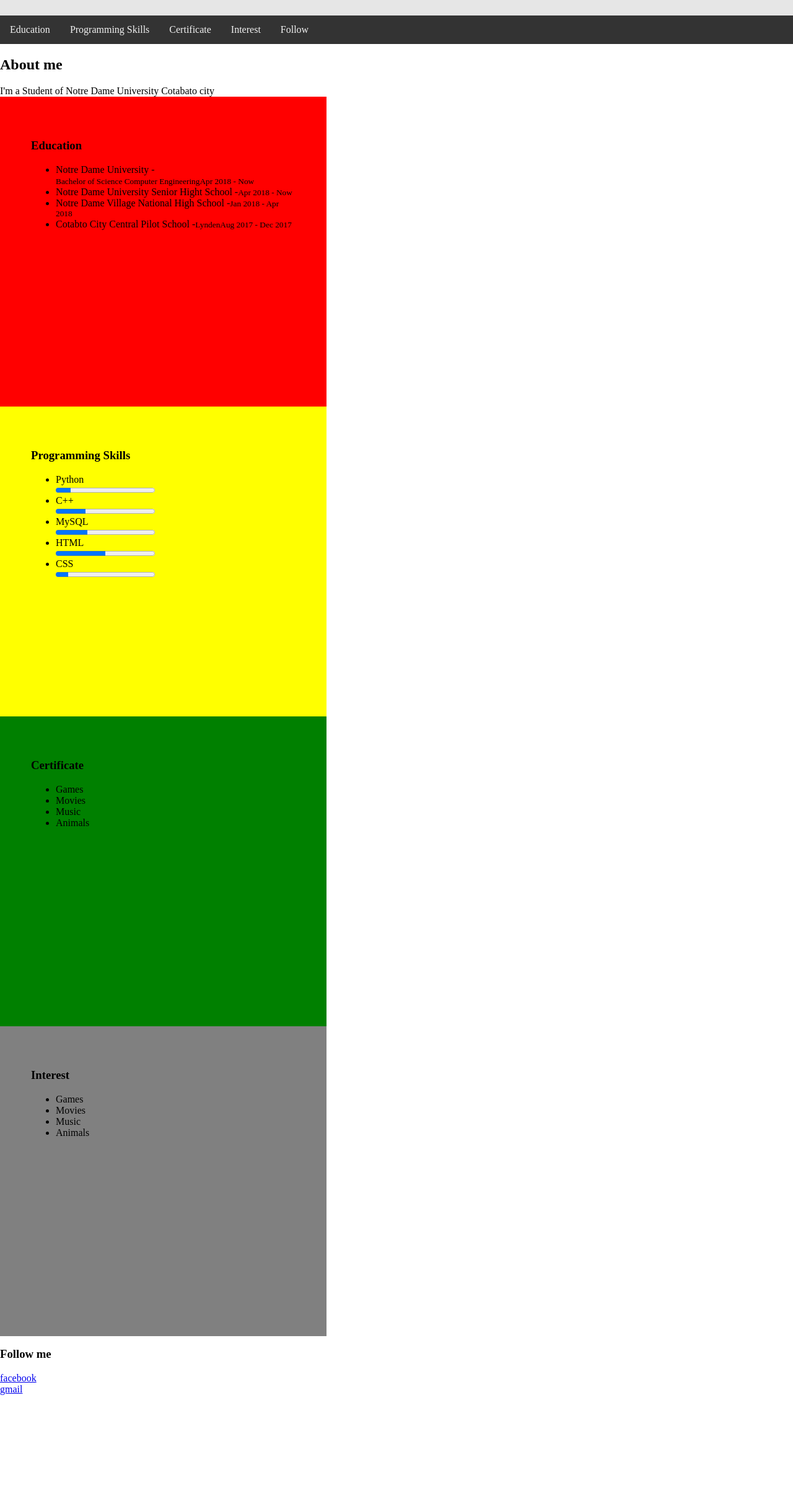
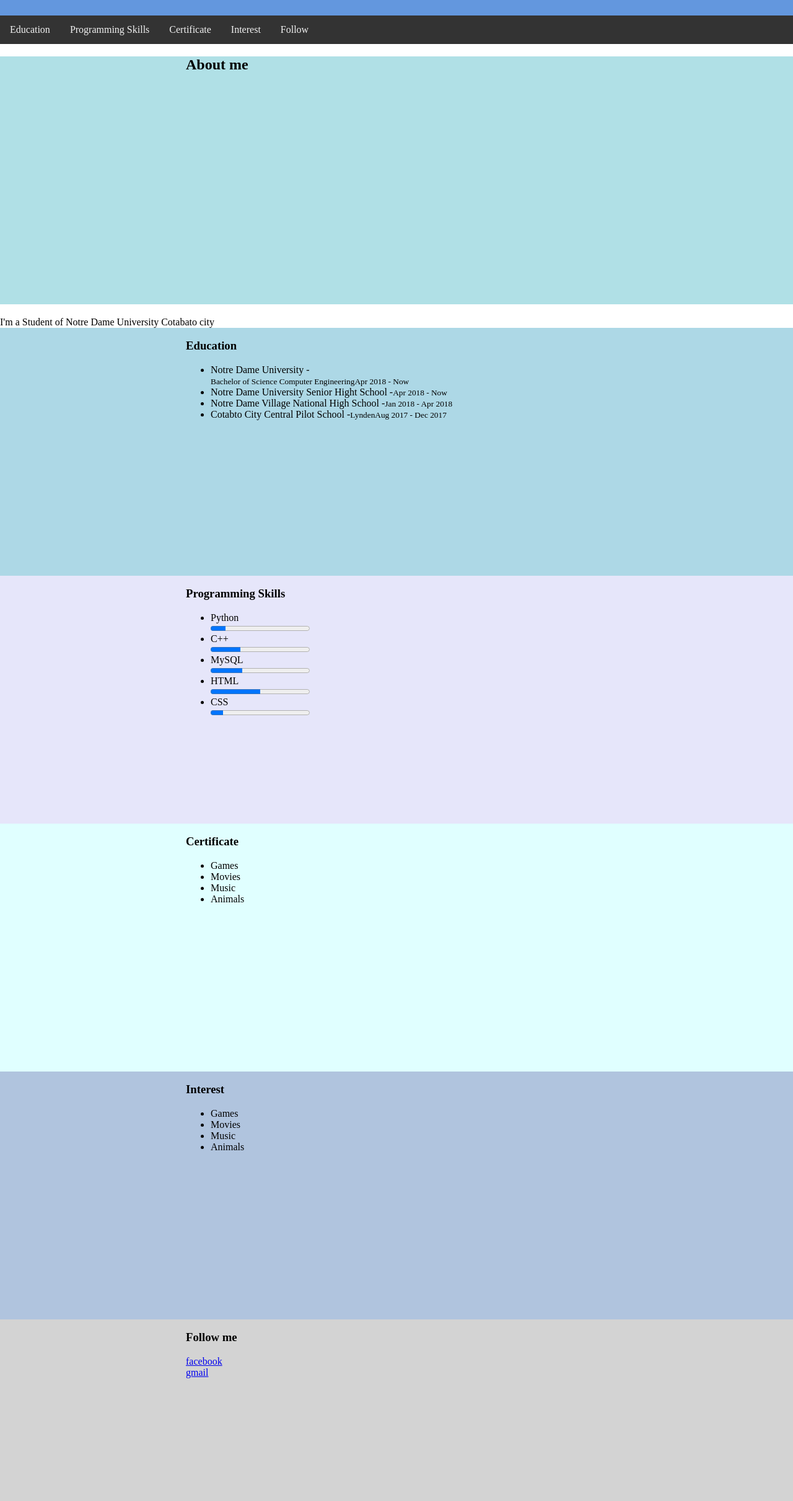
Before and after one commit to canja238/Resume, a plain HTML site: page Gapol.html in a window 1280 px wide. Shown: the part 142-2564 px from the top of the page at 62% size. Before the commit the page ends 2393 px from the top, so only its background shows below. Drawn offline with Linux system fonts and the light colour scheme.

Commit message:
Update Gapol.css

```diff
--- a/Gapol.css
+++ b/Gapol.css
@@ -4,14 +4,7 @@
 body {
   margin: 0;
 }
-img {
 
-	width: 100px;
-	height: 100px;
-	border-radius:0 0 50px 0 ;
-	border:1px solid black;
-
-}
 
 .profile {
 	background-color: gray;
@@ -23,58 +16,52 @@ img {
 
 }
 
+
+.about{
+	 background: #B0E0E6;
+    overflow: hidden;
+	padding-left: 300px;
+	height: 50%;
+
+
+}
+
 .edu  {
-  background: red;
+  background: #ADD8E6;
+    overflow: hidden;
+	padding-left: 300px;
+	height: 50%;
 
-  width: 33.33%;
-  padding: 50px;
-  height: 50%;
 
 }
 
 .skills {
-  background: yellow;
-
-  width: 33.33%;
-  padding: 50px;
-  height: 50%
+  background: #E6E6FA;
+  overflow: hidden;
+  	padding-left: 300px;
+		height: 50%;
 }
 
 .cert {
-  background: green;
-
-  width: 33.33%;
-  padding: 50px;
-  height: 50%
-
+  background: #E0FFFF;
+  overflow: hidden;
+  	padding-left: 300px;
+  	height: 50%;
 }
 .interest {
-	background: gray;
-
-  width: 33.33%;
-  padding: 50px;
-  height: 50%
-
+	background: #B0C4DE;
+  overflow: hidden;
+  	padding-left: 300px;
+	height: 50%;
 }
 
 h1{
-  text-shadow: 2px 2px 5px red;
-
-}
-
-input {
-  background-image: url("soft.jpg");
+  text-shadow: 2px 2px 5px black;
+  color: white;
 
 }
 
 
-
-
-body {
-  margin: 0;
-}
-
-/* Style the header */
 .header {
 
     animation-name: example;
@@ -87,18 +74,17 @@ body {
 
 
 @keyframes example {
-  from {background-color: gray;}
-  to {background-color: white;}
+  from {background-color:#5F9EA0;}
+  to {background-color: #6495ED;}
 
 }
 
-/* Style the top navigation bar */
 .topnav {
   overflow: hidden;
   background-color: #333;
 }
 
-/* Style the topnav links */
+
 .topnav a {
   float: left;
   display: block;
@@ -108,12 +94,15 @@ body {
   text-decoration: none;
 }
 
-/* Change color on hover */
 .topnav a:hover {
   background-color: #ddd;
   color: black;
 }
 
 .follow {
+	background: #D3D3D3;
+	overflow: hidden;
+	padding-left: 300px;
+	height: 50%;
 
 }
```
